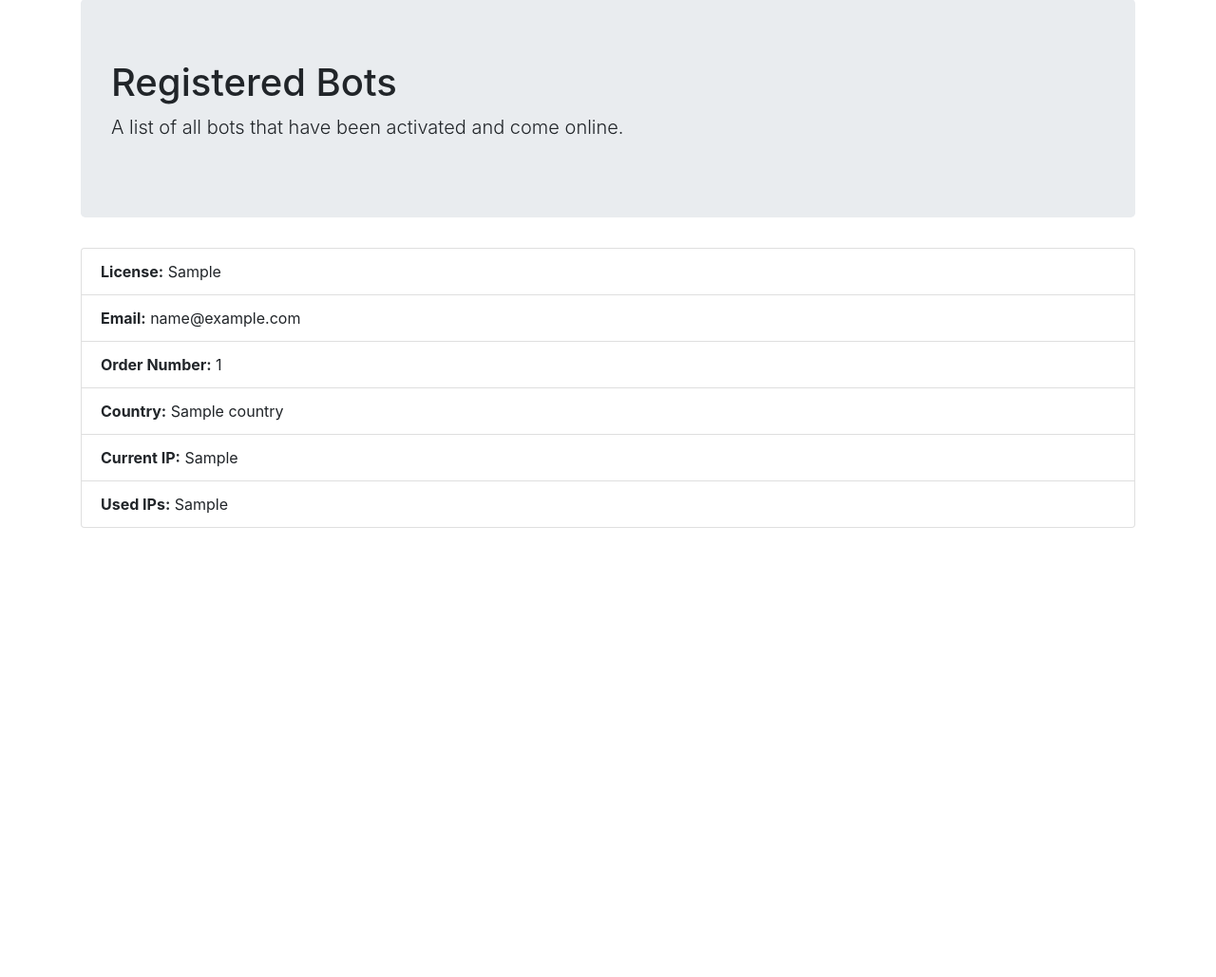
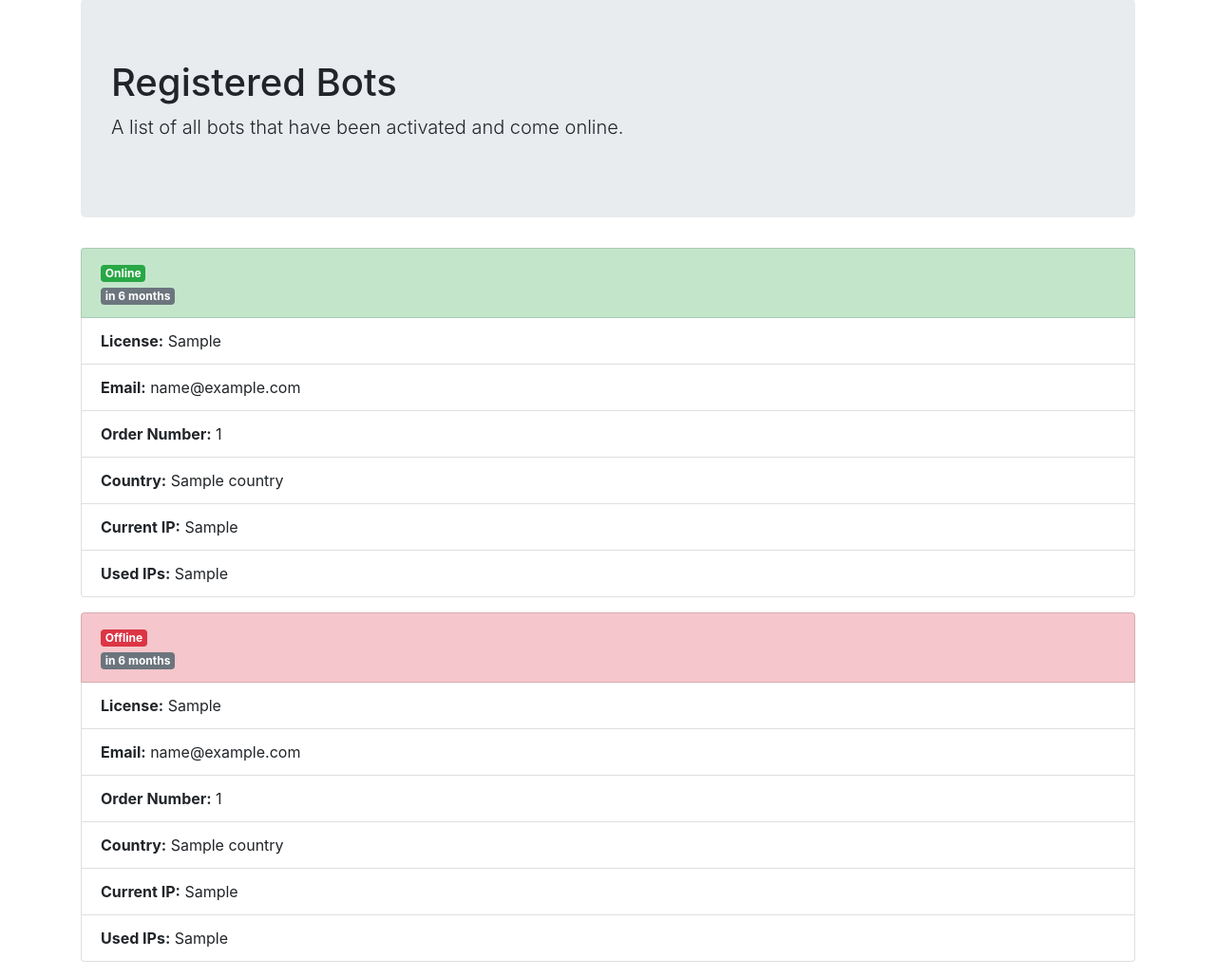
Before and after one commit to div0ky/firestone_web, a Flask app: template app/templates/list.html in a window 1280 px wide. Shown: the part 132-1161 px from the top of the page at 95% size. Before the commit the page ends 688 px from the top, so only its background shows below. Run offline with Flask 2, Linux system fonts and the light colour scheme; the template is opened without the code that fills it: most values are stand-ins (such as "Sample title", 1, 10 or a date in 2020); some libraries are stand-ins or nearby versions.

Commit message:
200329-094415

```diff
--- a/app/admin/routes.py
+++ b/app/admin/routes.py
@@ -26,6 +26,5 @@ def list_active_bots():
                             'order_number': _license.order_number,
                             'last_seen': _license.last_seen + timedelta(minutes=5), 'current_ip': _license.current_ip,
                             'all_ips': _license.all_ips, 'age': 'inactive'})
-            _list = inactive + active
 
-    return render_template('list.html', alive=_list)
+    return render_template('list.html', active=active, inactive=inactive)
--- a/app/templates/list.html
+++ b/app/templates/list.html
@@ -16,27 +16,33 @@ A list of all bots that have been activated and come online.
 {% endblock %}
 
 {% block content %}
-    {% for active in alive %}
-    <ul class="list-group">
-        {% if active.age == 'inactive' %}
-        <li class="list-group-item list-group-item-danger">
-            <span class="badge badge-danger">Offline</span><br><span class="badge badge-secondary">{{ moment(active.last_seen).fromNow() }}</span>
-        </li>
-        {% endif %}
-        {% if active.age == 'active' %}
-        <li class="list-group-item list-group-item-success">
-            <span class="badge badge-success">Online</span><br><span class="label label-default">{{ moment(active.last_seen).fromNow() }}</span>
-        </li>
-        {% endif %}
-        <li class="list-group-item"><b>License:</b> {{ active.license_key }}</li>
-        <li class="list-group-item"><b>Email:</b> {{ active.email }}</li>
-        <li class="list-group-item"><b>Order Number:</b> {{ active.order_number }}</li>
-        <li class="list-group-item"><b>Country:</b> {{ active.country }}</li>
-        <li class="list-group-item"><b>Current IP:</b> {{ active.current_ip }}</li>
-        <li class="list-group-item"><b>Used IPs:</b> {{ active.all_ips }}</li>
-        <!--        <li class="list-group-item"><b>Last Seen:</b> {{ moment(active.last_seen).fromNow() }}</li>-->
-    </ul>
-    <p></p>
-    {% endfor %}
-
+{% for key in active %}
+<ul class="list-group">
+    <li class="list-group-item list-group-item-success">
+        <span class="badge badge-success">Online</span><br><span class="badge badge-secondary">{{ moment(key.last_seen).fromNow() }}</span>
+    </li>
+    <li class="list-group-item"><b>License:</b> {{ key.license_key }}</li>
+    <li class="list-group-item"><b>Email:</b> {{ key.email }}</li>
+    <li class="list-group-item"><b>Order Number:</b> {{ key.order_number }}</li>
+    <li class="list-group-item"><b>Country:</b> {{ key.country }}</li>
+    <li class="list-group-item"><b>Current IP:</b> {{ key.current_ip }}</li>
+    <li class="list-group-item"><b>Used IPs:</b> {{ key.all_ips }}</li>
+    <!--        <li class="list-group-item"><b>Last Seen:</b> {{ moment(key.last_seen).fromNow() }}</li>-->
+</ul>
+<p></p>
+{% endfor %}
+{% for key in inactive %}
+<ul class="list-group">
+    <li class="list-group-item list-group-item-danger">
+        <span class="badge badge-danger">Offline</span><br><span class="badge badge-secondary">{{ moment(key.last_seen).fromNow() }}</span>
+    </li>
+    <li class="list-group-item"><b>License:</b> {{ key.license_key }}</li>
+    <li class="list-group-item"><b>Email:</b> {{ key.email }}</li>
+    <li class="list-group-item"><b>Order Number:</b> {{ key.order_number }}</li>
+    <li class="list-group-item"><b>Country:</b> {{ key.country }}</li>
+    <li class="list-group-item"><b>Current IP:</b> {{ key.current_ip }}</li>
+    <li class="list-group-item"><b>Used IPs:</b> {{ key.all_ips }}</li>
+</ul>
+<p></p>
+{% endfor %}
 {% endblock %}
```
